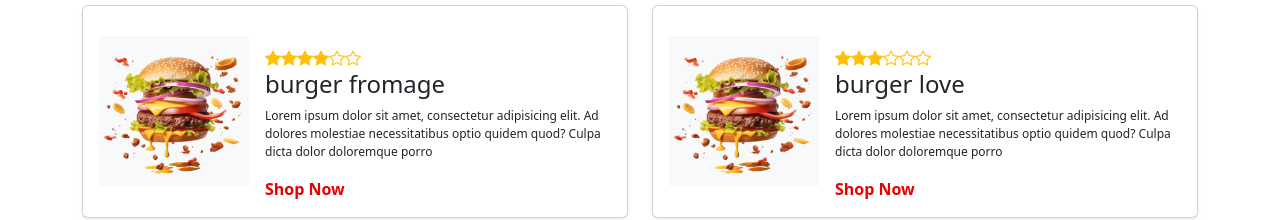
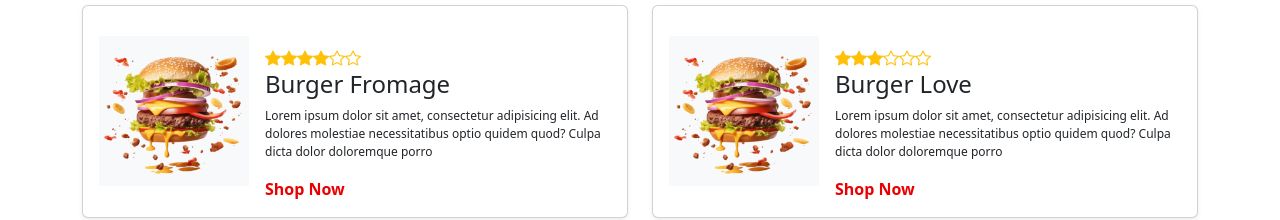
Before and after one commit to TiavinaTiTi/e-commerce, an Angular app: page /menu in a window 1280 px wide. Shown: the part 610-830 px from the top of the page. Built offline with nearby package versions, Linux system fonts and the light colour scheme.

Commit message:
Ajouter pipe titlecase sur le titre

```diff
--- a/src/app/shared/components/card-item/card-item.component.html
+++ b/src/app/shared/components/card-item/card-item.component.html
@@ -16,7 +16,7 @@
         </div>
         <div class="">
           <h4>
-            {{ product.title }}
+            {{ product.title | titlecase }}
           </h4>
           <p class="card-text fs-7">
             {{ product.shortDescription }}
--- a/src/app/shared/components/card-item/card-item.component.ts
+++ b/src/app/shared/components/card-item/card-item.component.ts
@@ -1,10 +1,14 @@
 import {Component, Input} from '@angular/core';
 import {ProductModel} from "../../../core/models/product.model";
+import {TitleCasePipe, UpperCasePipe} from "@angular/common";
 
 @Component({
   selector: 'app-card-item',
   standalone: true,
-  imports: [],
+  imports: [
+    TitleCasePipe,
+    UpperCasePipe
+  ],
   templateUrl: './card-item.component.html',
   styleUrl: './card-item.component.scss'
 })
```
